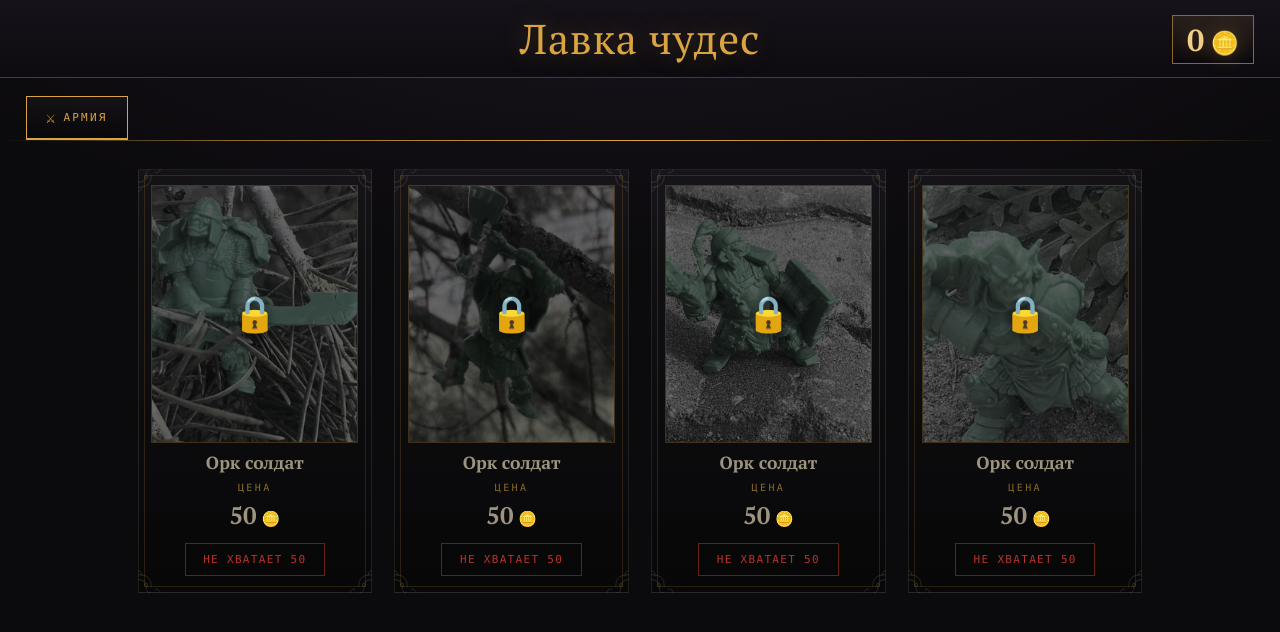
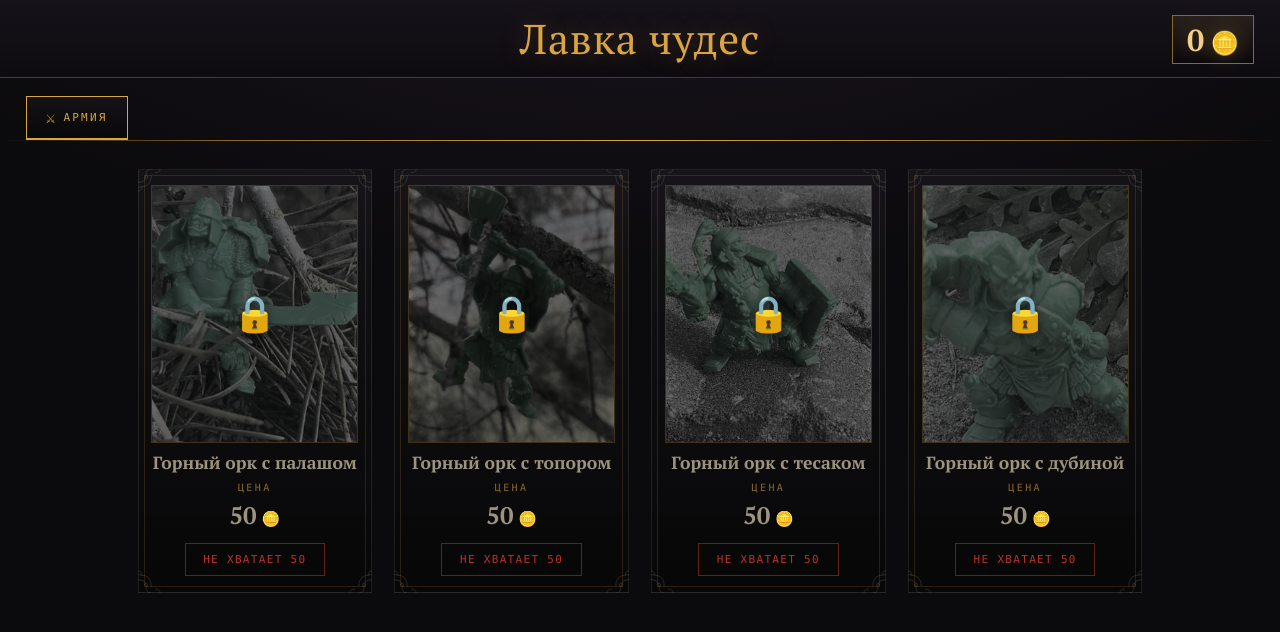
Before and after one commit to cogni-quest/magic-shop, a React (Vite) app: page / in a window 1280 px wide. Shown: the top 632 px of the page. Built offline with nearby package versions, Linux system fonts and the light colour scheme; a web font is replaced by a local one.

Commit message:
Name each orc for the weapon he carries

```diff
--- a/src/locale/ru.ts
+++ b/src/locale/ru.ts
@@ -26,12 +26,17 @@ export const ru = {
   /**
    * Toy names, keyed by KIND rather than by item id.
    *
-   * Four photographs of the same orc soldier are four rows in the catalogue and
-   * one line here — the name belongs to the toy, not to the picture of it, and
-   * that is what makes a fifth orc a single row and no edit in this file.
+   * The name belongs to the toy, not to the picture of it: a second photograph
+   * of a toy already listed here is a row in the catalogue and no edit in this
+   * file. The four mountain orcs are four moulds, so they are four lines — each
+   * named for what it is holding, which is how the child tells them apart on
+   * the shelf.
    */
   items: {
-    'orc-soldier': 'Орк солдат',
+    'mountain-orc-broadsword': 'Горный орк с палашом',
+    'mountain-orc-axe': 'Горный орк с топором',
+    'mountain-orc-cleaver': 'Горный орк с тесаком',
+    'mountain-orc-club': 'Горный орк с дубиной',
   } as Record<string, string>,
 
   shop: {
--- a/src/shop/catalog.ts
+++ b/src/shop/catalog.ts
@@ -79,9 +79,10 @@
 // `id` IS A SAVE KEY: a bought toy is remembered by it, so renaming one un-buys
 // that toy on the child's tablet. Written once, never touched.
 //
-// `kind` is what the toy is. Four photographs of the same orc soldier share one
-// kind and therefore one name, which is the whole reason the name is not a
-// column here.
+// `kind` is what the toy is, and the name is looked up from it rather than
+// written here. Two toys off the same mould share a kind and therefore one line
+// of Russian; the four mountain orcs below are four moulds, told apart by what
+// each one is holding, so they carry four.
 //
 // The picture is not a column either: it is always
 // `/<category>/<id>.webp`. One row, one file named after it — nothing to keep
@@ -98,14 +99,14 @@ type ItemRow = readonly [
 ]
 
 const ITEMS_TABLE: readonly ItemRow[] = [
-  // Sitting on a pine branch, small in a busy frame — the deepest zoom of the four.
-  ['orc-1', 'army', 'orc-soldier', 50, '34% 52%', 2.1],
-  // Swinging an axe, hanging off a branch against the sky.
-  ['orc-2', 'army', 'orc-soldier', 50, '45% 47%', 1.7],
-  // Sword and shield on paving stones; the stones make a clean backdrop.
-  ['orc-3', 'army', 'orc-soldier', 50, '45% 42%', 1.7],
-  // The only one shot landscape, so the crop throws away width, not height.
-  ['orc-4', 'army', 'orc-soldier', 50, '38% 52%', 1.5],
+  // Sitting on a pine branch, broad blade across his knees — the deepest zoom of the four.
+  ['orc-1', 'army', 'mountain-orc-broadsword', 50, '34% 52%', 2.1],
+  // Swinging an axe overhead, hanging off a branch against the sky.
+  ['orc-2', 'army', 'mountain-orc-axe', 50, '45% 47%', 1.7],
+  // Cleaver and shield on paving stones; the stones make a clean backdrop.
+  ['orc-3', 'army', 'mountain-orc-cleaver', 50, '45% 42%', 1.7],
+  // Spiked club raised; the only one shot landscape, so the crop throws away width, not height.
+  ['orc-4', 'army', 'mountain-orc-club', 50, '38% 52%', 1.5],
 ]
 
 /** Hand notes, where two toys of one kind need telling apart. Empty today. */
```
Also changed, not shown: 1 other file (tests, documents, lock files or other folders).
